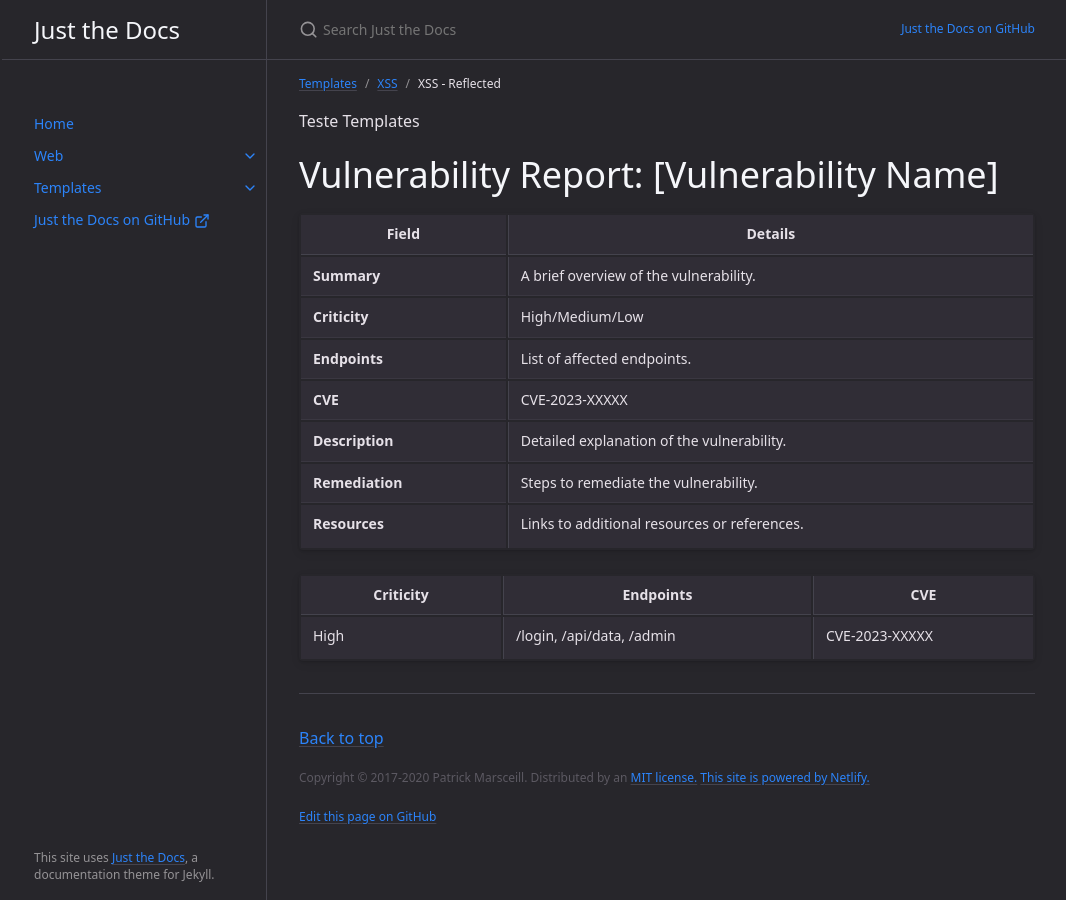
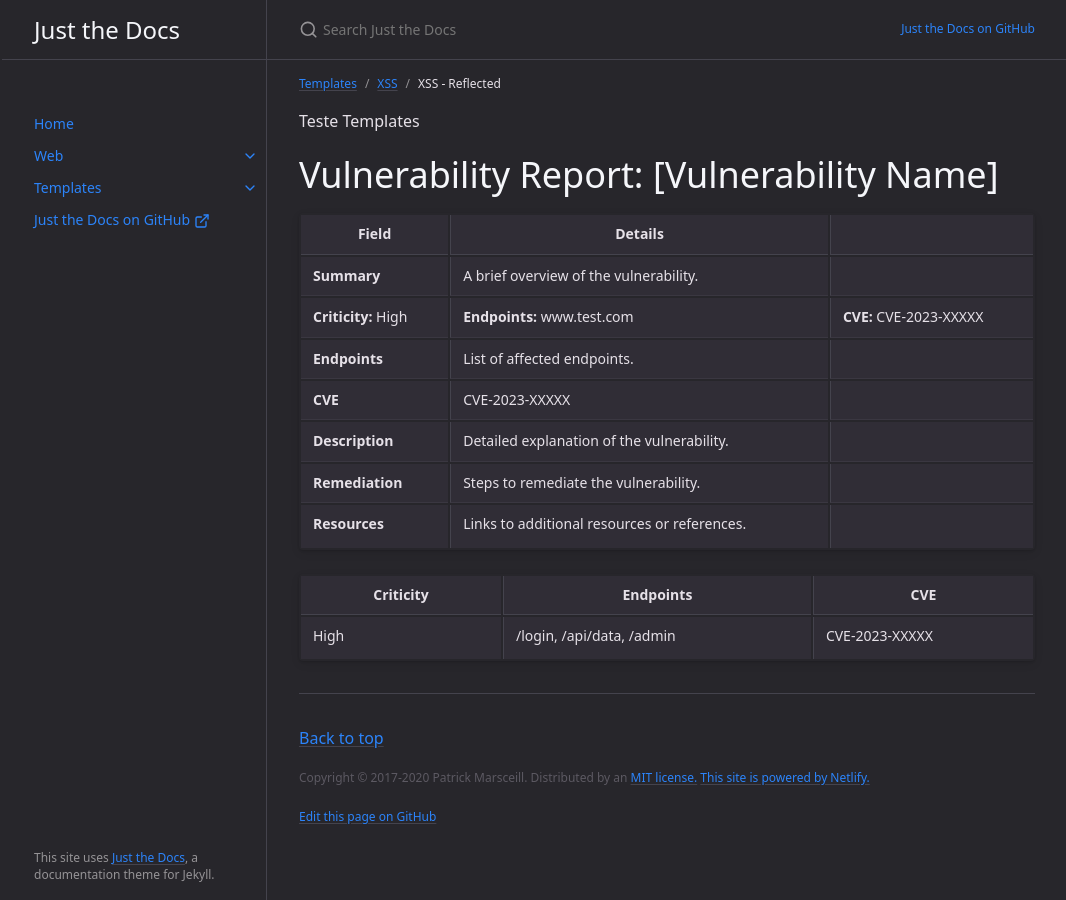
Before and after one commit to DpinaCode/CyberGrimoire.github.io, a Jekyll site: the page built from docs/Templates/Web Templates/XSS_Reflected.md, in a window 1280 px wide. Shown: the whole page, without its empty margins (105-1171 px from the left). Built offline with Jekyll 4.4.1, drawn with Linux system fonts in a browser that asks for light colours; cached includes are drawn as plain includes.

Commit message:
Test Template 2

```diff
--- a/docs/Templates/Web Templates/XSS_Reflected.md
+++ b/docs/Templates/Web Templates/XSS_Reflected.md
@@ -14,7 +14,7 @@ Teste Templates
 | **Field**       | **Details**                                      |
 |-----------------|--------------------------------------------------|
 | **Summary**     | A brief overview of the vulnerability.           |
-| **Criticity**   | High/Medium/Low                                  |
+| **Criticity:** High| **Endpoints:** www.test.com | **CVE:** CVE-2023-XXXXX    |
 | **Endpoints**   | List of affected endpoints.                      |
 | **CVE**         | CVE-2023-XXXXX                                   |
 | **Description** | Detailed explanation of the vulnerability.       |
```
Also changed, not shown: 2 other files.
